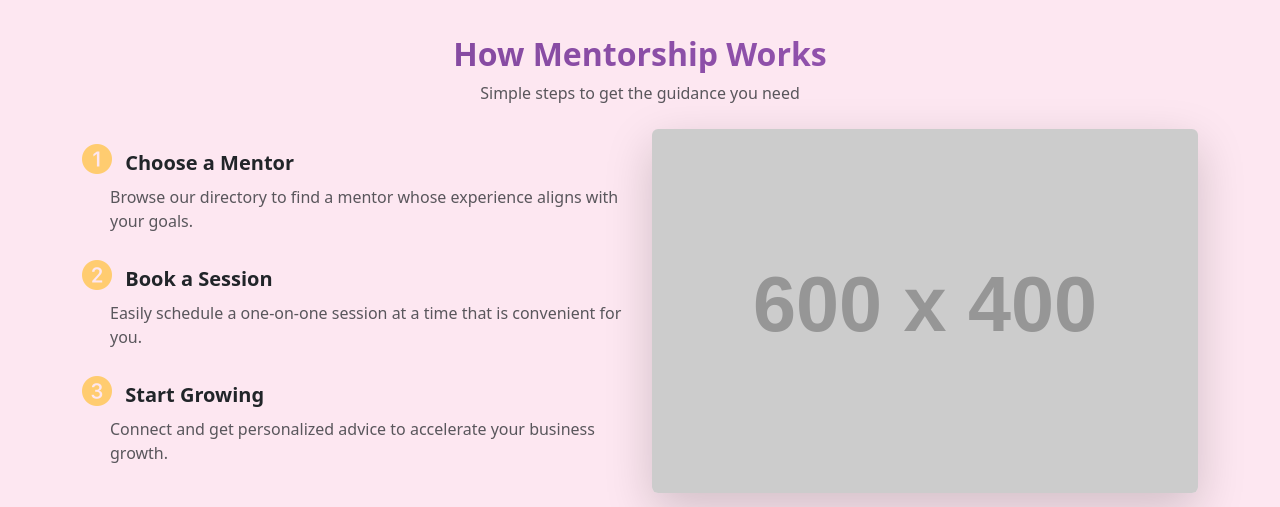
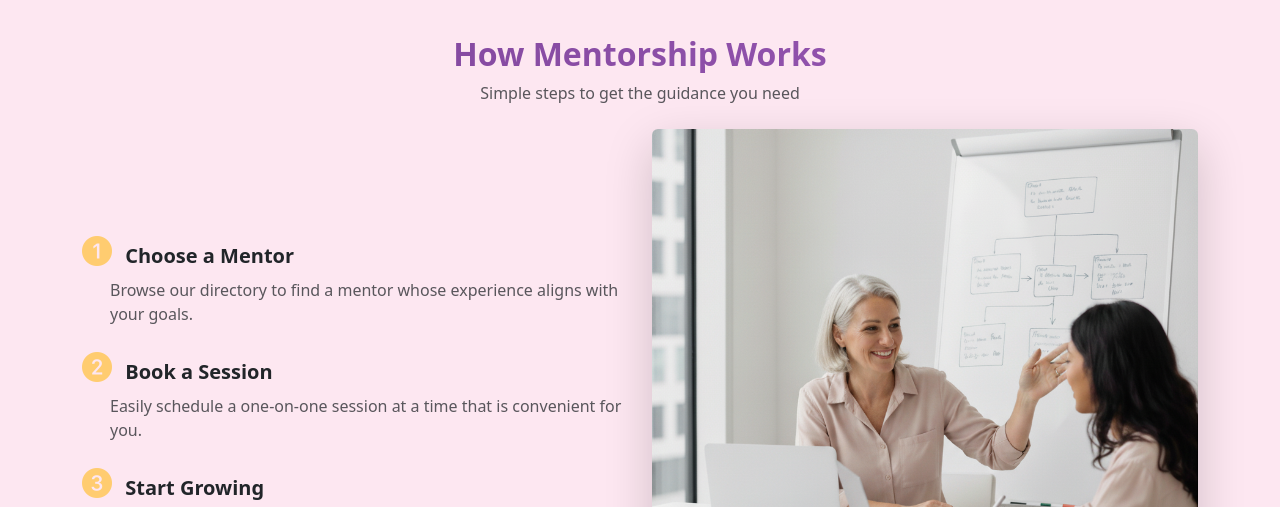
Before and after one commit to Tahira-1991/women-empowerhub, a plain HTML site: page Mentors-card.html in a window 1280 px wide. Shown: the part 1160-1667 px from the top of the page. Drawn offline with nearby package versions, Linux system fonts and the light colour scheme; placeholder pictures from the web are drawn by us.

Commit message:
mentorship img

```diff
--- a/Mentors-card.html
+++ b/Mentors-card.html
@@ -56,7 +56,7 @@
    <div class="row g-4 align-items-center">
       <div class="col-md-6 order-md-2" data-aos="fade-left">
         <!-- Replaced local asset with placeholder image -->
-        <img src="https://placehold.co/600x400/f1e9f8/7b4397?text=Mentorship+Session" class="img-fluid rounded shadow-lg" alt="Mentorship session">
+        <img src="assets/img/mentorship.png" class="img-fluid rounded shadow-lg" alt="Mentorship session">
       </div>
       <div class="col-md-6 order-md-1" data-aos="fade-right">
         <ul class="list-unstyled">
```
Also changed, not shown: assets/img/mentorship.png (added).
